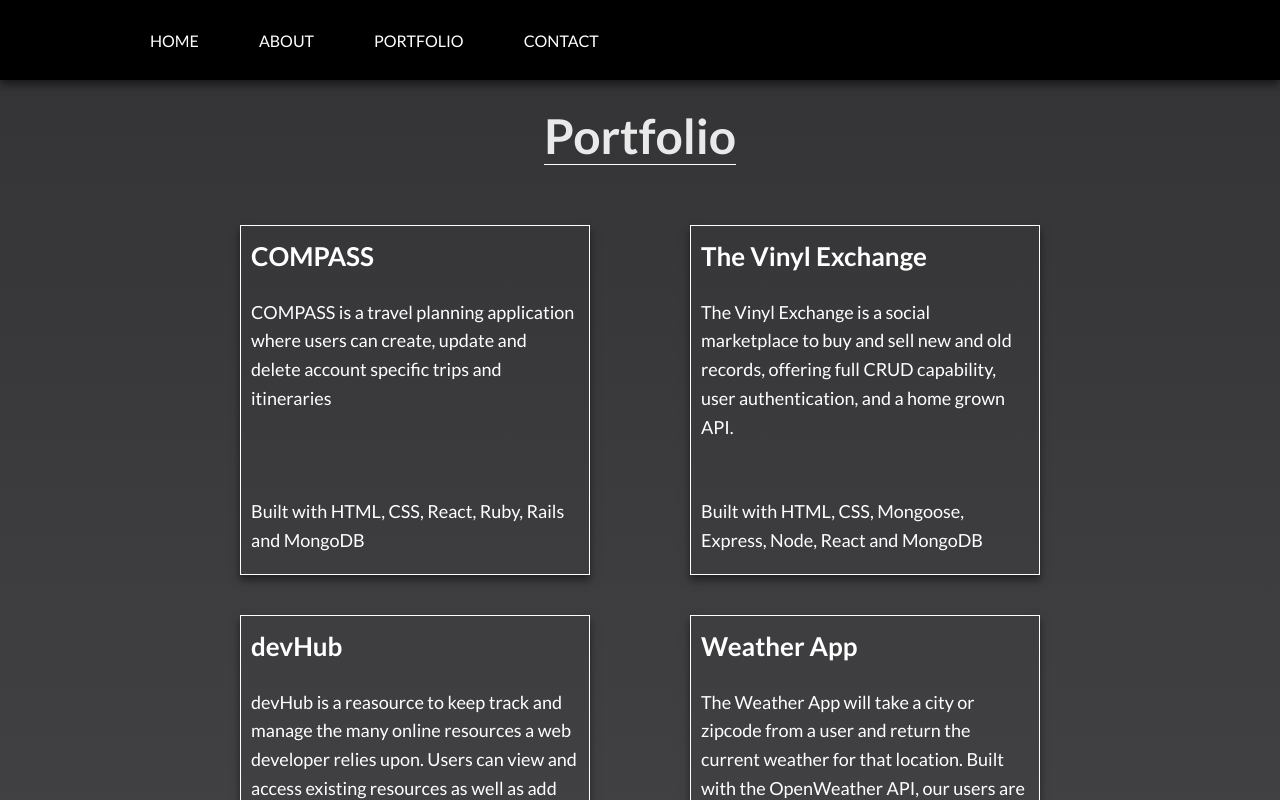
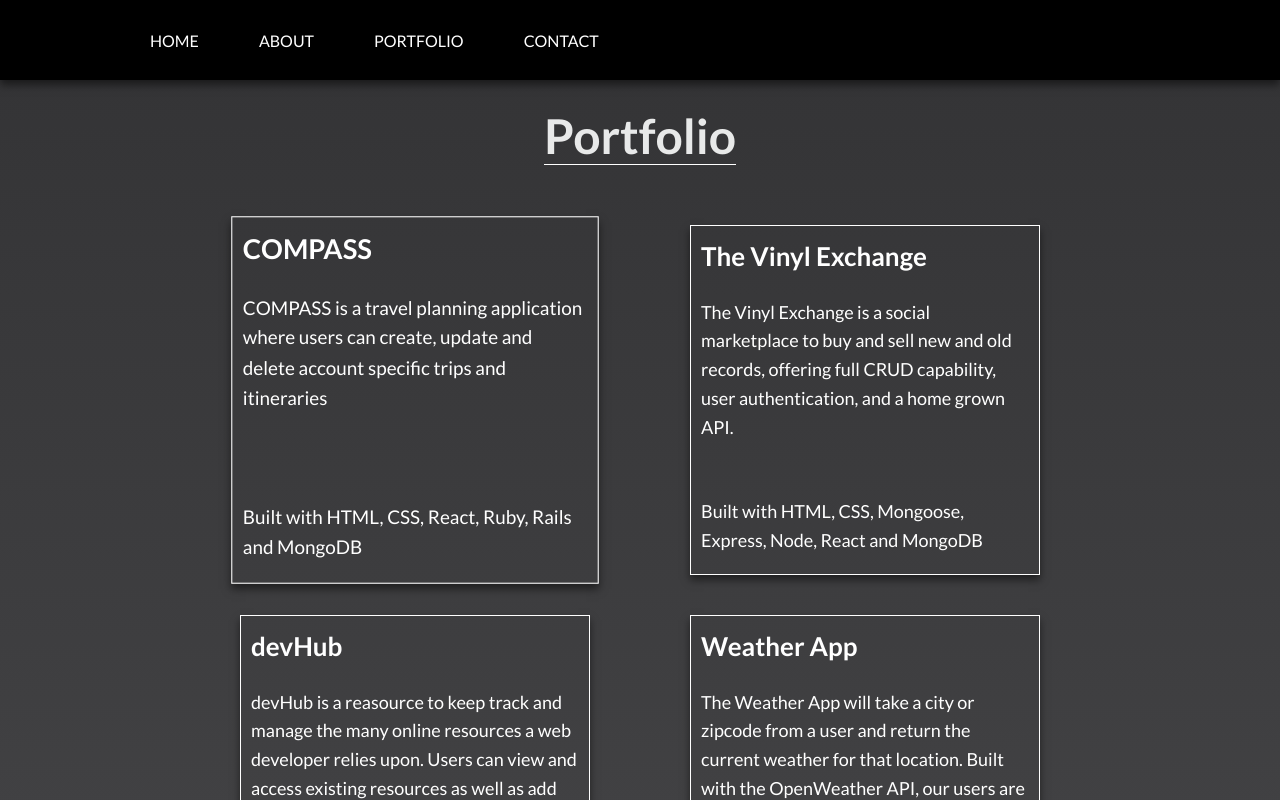
Before and after one commit to cbrilliant20/cb-portfolio, a React (Create React App) app in the folder portfolio/: page / in a window 1280 px wide. In both pictures the pointer is over the element 415 px from the left and 1933 px from the top of the page. Shown: the part 1533-2333 px from the top of the page. Built offline with nearby package versions, Linux system fonts and the light colour scheme.

Commit message:
portfolio card css

```diff
--- a/portfolio/src/screens/Portfolio/Portfolio.css
+++ b/portfolio/src/screens/Portfolio/Portfolio.css
@@ -37,6 +37,7 @@
   line-height: 1.6;
   text-align: left;
   font-size: 18px;
+  transition: 0.5s;
 }
 
 .card-top {
@@ -63,3 +64,7 @@
   color: white;
   z-index: -1;
 }
+
+.card:hover {
+  transform: scale(105%);
+}
```
